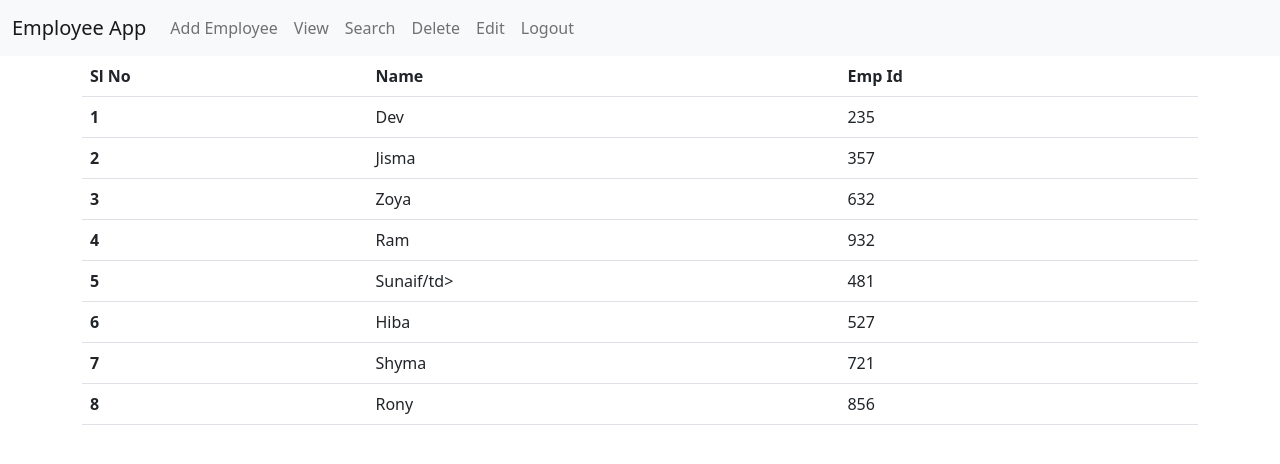
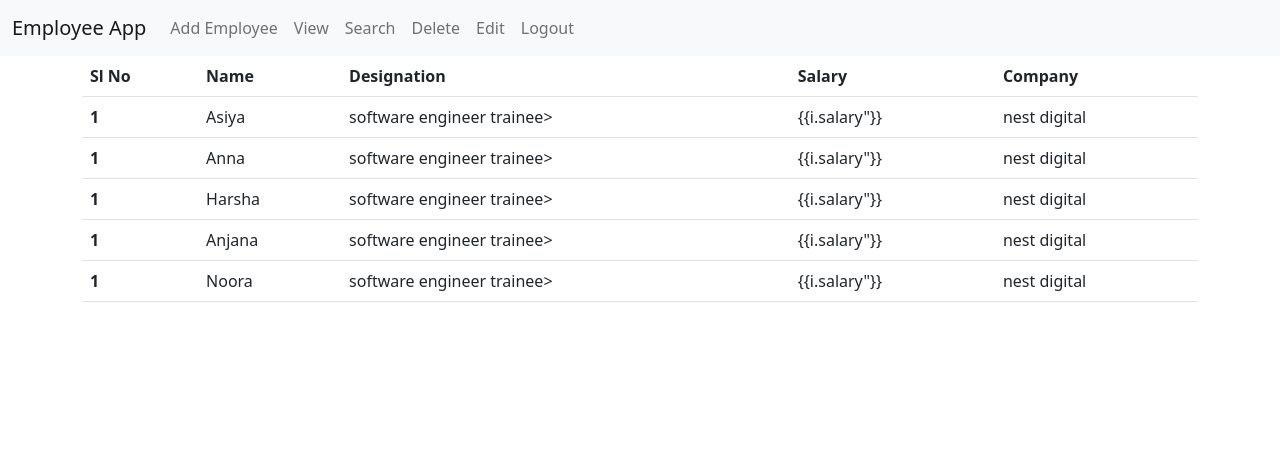
Before and after one commit to Asiyacm/Employee-Angular-App, an Angular app: page /view in a window 1280 px wide. Shown: the top 464 px of the page. Built offline with nearby package versions, Linux system fonts and the light colour scheme.

Commit message:
data commit

```diff
--- a/src/app/view-employee/view-employee.component.html
+++ b/src/app/view-employee/view-employee.component.html
@@ -1,4 +1,5 @@
 <app-navigation></app-navigation>
+
 <div class="container">
     <div class="row">
         <div class="col col-12 col-sm-12 col-md-12 col-lg-12 col-xl-12 col-xxl-12">
@@ -14,50 +15,20 @@
       <tr>
         <th scope="col">Sl No</th>
         <th scope="col">Name</th>
-        <th scope="col">Emp Id</th>
+        <th scope="col">Designation</th>
+        <th scope="col">Salary</th>
+        <th scope="col">Company</th>
       </tr>
     </thead>
     <tbody>
-      <tr>
+      <tr *ngFor="let i of data">
         <th scope="row">1</th>
-        <td>Dev</td>
-        <td>235</td>
+        <td>{{i.name}}</td>
+        <td>{{i.designation}}></td>
+        <td>{{i.salary"}}</td>
+        <td>{{i.company}}</td>
       </tr>
-      <tr>
-        <th scope="row">2</th>
-        <td>Jisma</td>
-        <td>357</td>
-      </tr>
-      <tr>
-        <th scope="row">3</th>
-        <td>Zoya</td>
-        <td>632</td>
-      </tr>
-      <tr>
-        <th scope="row">4</th>
-        <td>Ram</td>
-        <td>932</td>
-      </tr>
-      <tr>
-        <th scope="row">5</th>
-        <td>Sunaif/td>
-        <td>481</td>
-      </tr>
-      <tr>
-        <th scope="row">6</th>
-        <td>Hiba</td>
-        <td>527</td>
-      </tr>
-      <tr>
-        <th scope="row">7</th>
-        <td>Shyma</td>
-        <td>721</td>
-      </tr>
-      <tr>
-        <th scope="row">8</th>
-        <td>Rony</td>
-        <td>856</td>
-      </tr>
+
     </tbody>
   </table>
 
--- a/src/app/view-employee/view-employee.component.ts
+++ b/src/app/view-employee/view-employee.component.ts
@@ -6,5 +6,36 @@ import { Component } from '@angular/core';
   styleUrls: ['./view-employee.component.css']
 })
 export class ViewEmployeeComponent {
-
+  data:any =[
+    {
+  "name":"Asiya",
+  "designation":"software engineer trainee",
+  "salary":25000,
+  "company":"nest digital"
+  },
+  {
+    "name":"Anna",
+    "designation":"software engineer trainee",
+    "salary":25000,
+    "company":"nest digital"
+    },
+    {
+      "name":"Harsha",
+      "designation":"software engineer trainee",
+      "salary":25000,
+      "company":"nest digital"
+      },
+      {
+        "name":"Anjana",
+        "designation":"software engineer trainee",
+        "salary":25000,
+        "company":"nest digital"
+        },
+        {
+          "name":"Noora",
+          "designation":"software engineer trainee",
+          "salary":25000,
+          "company":"nest digital"
+          }
+]
 }
```
